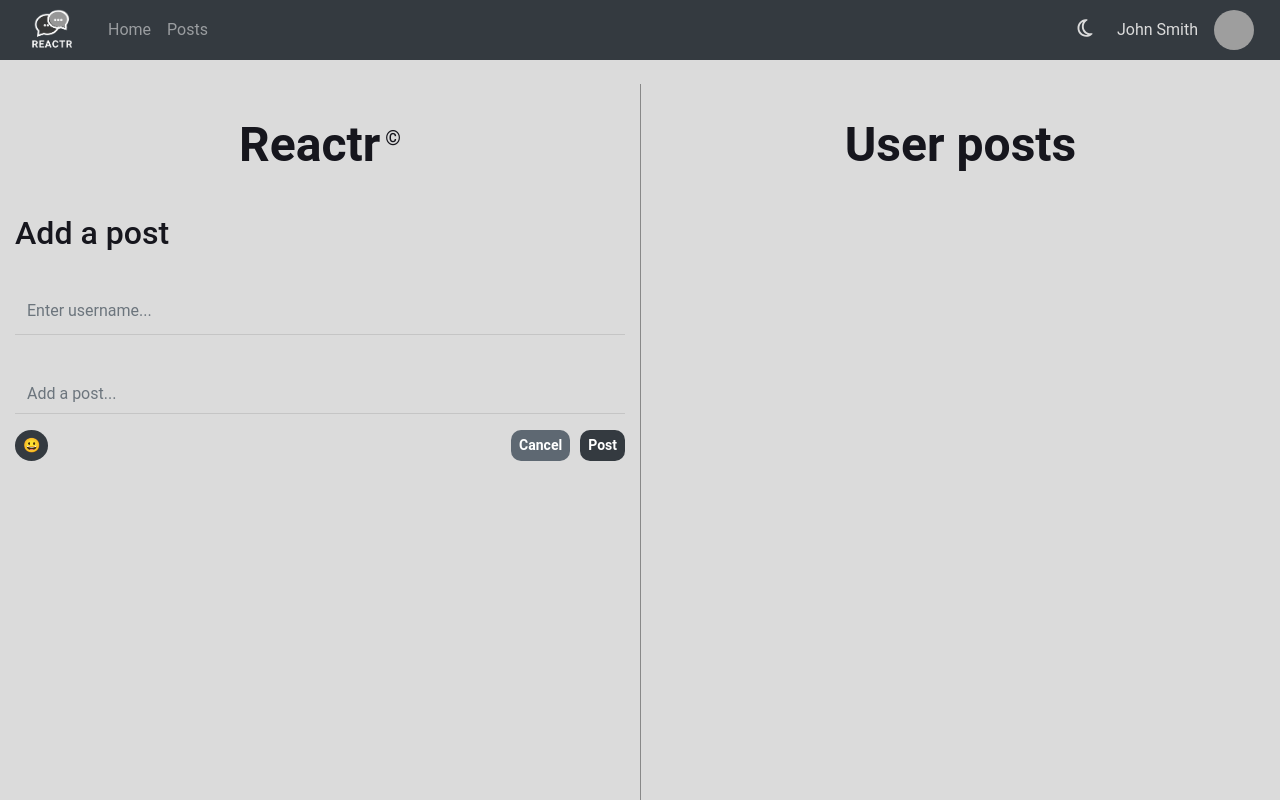
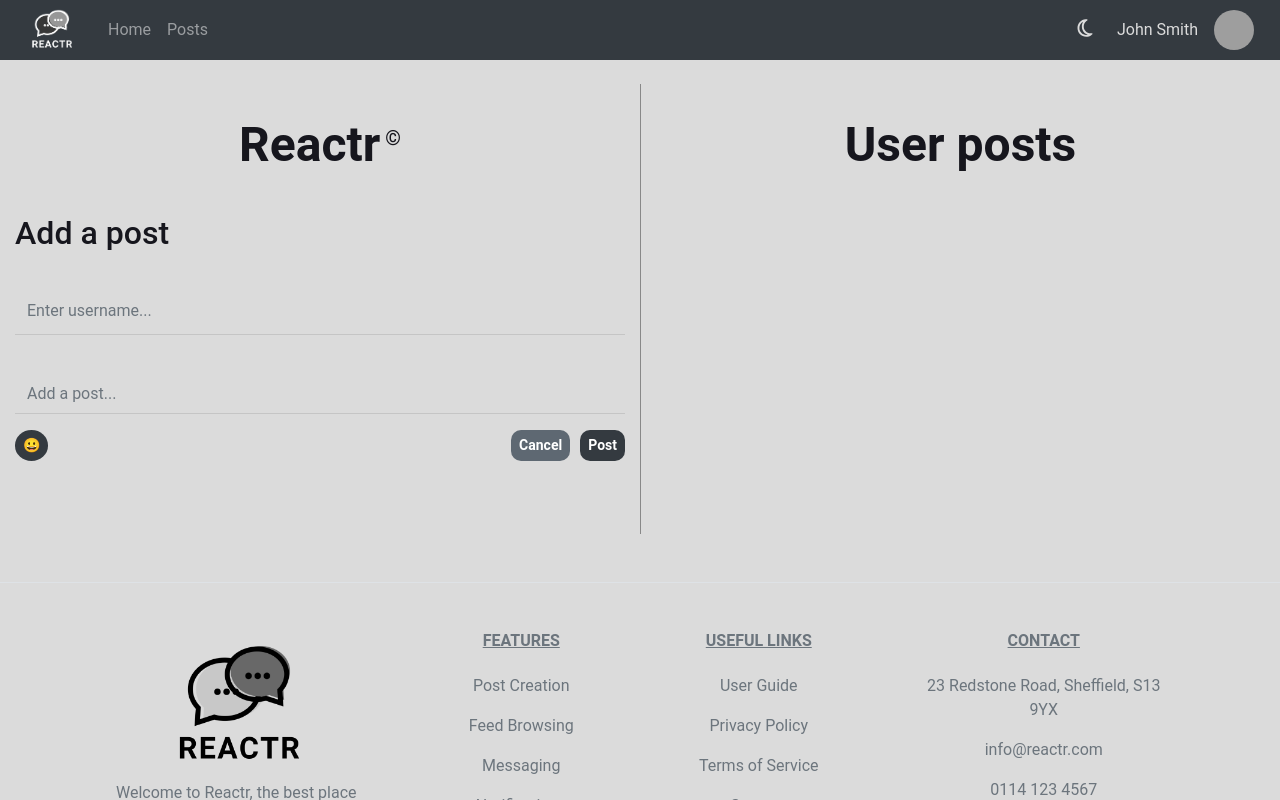
Before and after one commit to CodeByCalvin/reactsocialmediasite, a React (Create React App) app in the folder socialmediasite/: page / in a window 1280 px wide. Shown: the top 800 px of the page. Built offline with nearby package versions, Linux system fonts and the light colour scheme; grey boxes are pictures that could not be loaded.

Commit message:
Pushed React project to Github, adjusted height of homepage to reduce space between footer

```diff
--- a/socialmediasite/package.json
+++ b/socialmediasite/package.json
@@ -1,6 +1,7 @@
 {
   "name": "socialmediasite",
   "version": "0.1.0",
+  "homepage": "https://codebycalvin.github.io/reactsocialmediasite",
   "private": true,
   "dependencies": {
     "@emoji-mart/data": "^1.1.2",
@@ -26,6 +27,8 @@
     "web-vitals": "^2.1.4"
   },
   "scripts": {
+    "predeploy": "npm run build",
+    "deploy": "gh-pages -d build",
     "start": "react-scripts start",
     "build": "react-scripts build",
     "test": "react-scripts test",
@@ -48,5 +51,8 @@
       "last 1 firefox version",
       "last 1 safari version"
     ]
+  },
+  "devDependencies": {
+    "gh-pages": "^5.0.0"
   }
 }
--- a/socialmediasite/src/App.css
+++ b/socialmediasite/src/App.css
@@ -29,6 +29,10 @@ body {
   font-size: 20px;
 }
 
+.homepage-container {
+  height: 10px;
+}
+
 .user-posts-container {
   height: 89vh;
   overflow-y: auto;
@@ -47,6 +51,8 @@ body {
 
 .user-posts-home {
   border-left: 1px solid rgba(10, 10, 10, 0.4);
+  max-height: calc(100vh - 350px);
+  overflow-y: auto;
 }
 
 .margin-bottom {
```
Also changed, not shown: 1 other file (tests, documents, lock files or other folders).
